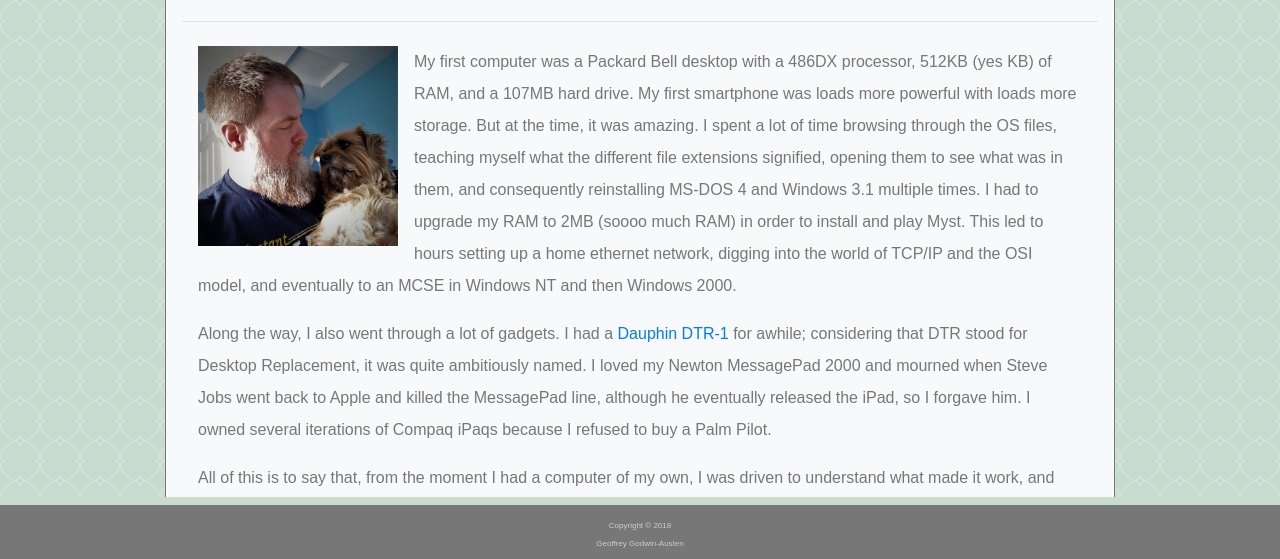
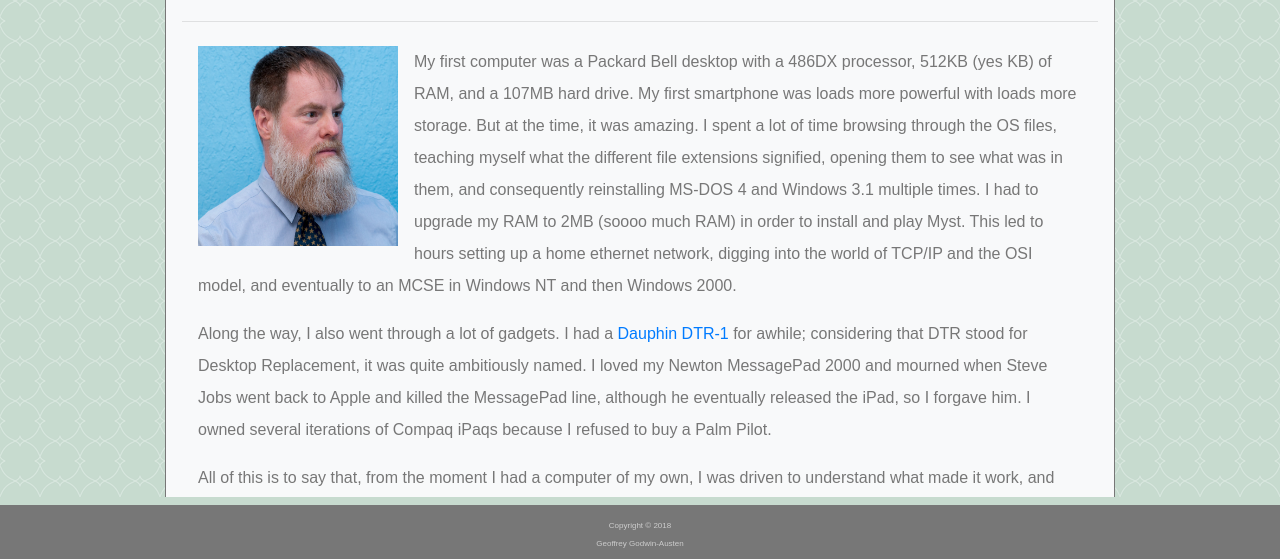
Before and after one commit to geoffreygo/geoffreygo.github.io, a plain HTML site: page index.html in a window 1280 px wide. Shown: the part 239-798 px from the top of the page. Drawn offline with nearby package versions, Linux system fonts and the light colour scheme; a web font is replaced by a local one.

Commit message:
updated profile pic

```diff
--- a/index.html
+++ b/index.html
@@ -56,7 +56,7 @@
                 <section class="bio border border-light mb-5 ">
                     <h2 class="ml-4 mb-4 mt-5 font-weight-bold " id="about ">About Me</h2>
                     <hr class="my-4 ">
-                    <img class="float-left mr-3 ml-3 " src="images/GGA.jpg " alt="Me and Diego " width="200px" height="200px ">
+                    <img class="float-left mr-3 ml-3 " src="images/GGA.png " alt="Me and Diego " width="200px" height="200px ">
                     <p class="ml-3 mr-3 ">
                         My first computer was a Packard Bell desktop with a 486DX processor, 512KB (yes
                         KB) of RAM, and a 107MB hard drive. My first smartphone was loads more powerful
```
Also changed, not shown: images/GGA.png (added).
